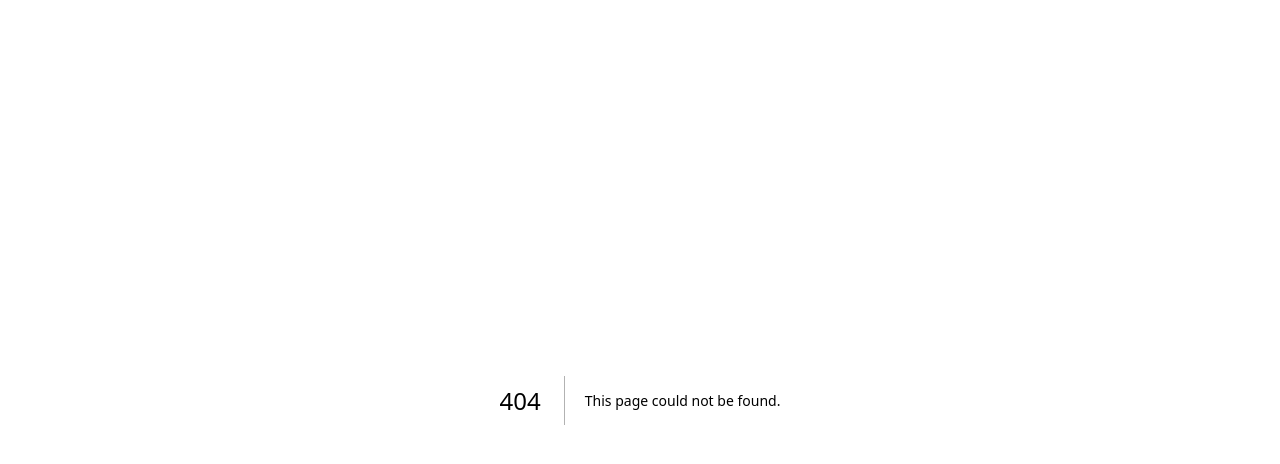
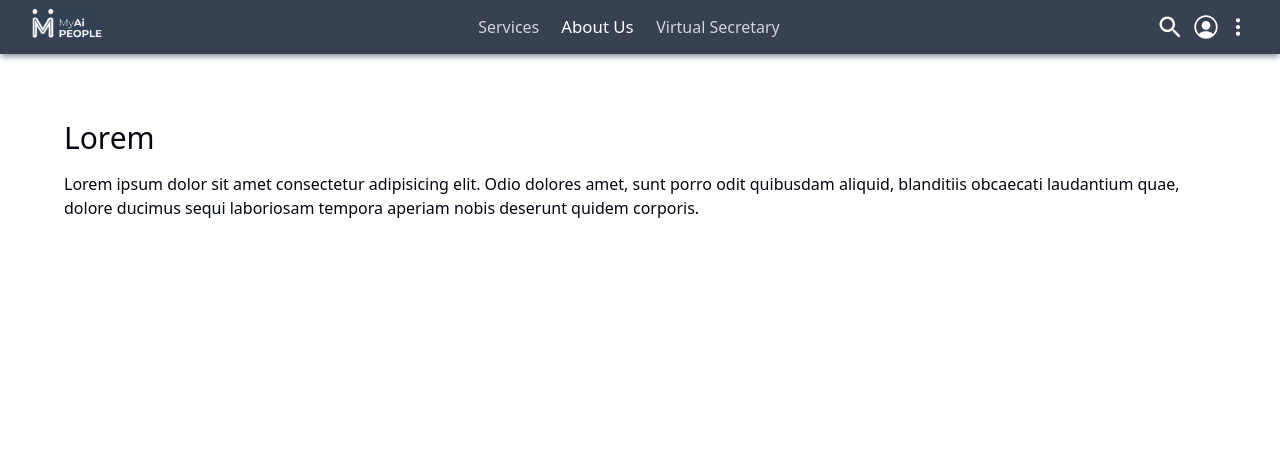
Before and after one commit to Risbel/email-manager-app, a Next.js app: page /about_us in a window 1280 px wide. Before the commit this address had no page. Shown: the top 464 px of the page. Built offline with nearby package versions, Linux system fonts and the light colour scheme.

Commit message:
feat: Add navigation for movile view

```diff
--- a/src/components/navigation/Navbar.tsx
+++ b/src/components/navigation/Navbar.tsx
@@ -3,6 +3,7 @@ import Image from "next/image";
 import Link from "next/link";
 import { useRouter } from "next/router";
 import React from "react";
+import Sidebar from "./Sidebar";
 
 const Navbar = () => {
   const { pathname } = useRouter();
@@ -17,22 +18,20 @@ const Navbar = () => {
     },
     {
       name: "About Us",
-      href: "/about-us",
-      current: isCurrentPath("/about-us"),
+      href: "/about_us",
+      current: isCurrentPath("/about_us"),
     },
     {
       name: "Virtual Secretary",
-      href: "/virtual-secretary",
-      current: isCurrentPath("/virtual-secretary"),
+      href: "/virtual_secretary",
+      current: isCurrentPath("/virtual_secretary"),
     },
   ];
 
   return (
     <div className="flex fixed z-50 w-full justify-between items-center px-2 md:px-8 py-3 bg-gray-700 shadow-gray-400 shadow-md">
       <div className="flex gap-4 md:gap-8 items-center">
-        <button>
-          <Image src={"/menu-svgrepo-com.svg"} width={28} height={28} alt="menu icon" />
-        </button>
+        <Sidebar items={navigation} />
 
         <Link href={"/"} className="flex -translate-y-1 hover:scale-105">
           <Image src={"/logo-em.png"} width={70} height={35} alt="logo-em" priority />
@@ -43,7 +42,7 @@ const Navbar = () => {
           <Link
             key={navItem.name}
             className={cn(
-              "rext-center text-gray-300 font-thin px-2",
+              "text-center text-gray-300 font-thin px-2",
               navItem.current && "scale-105 text-white font-normal"
             )}
             href={`${navItem.href}`}
@@ -68,3 +67,9 @@ const Navbar = () => {
 };
 
 export default Navbar;
+
+export interface INavigation {
+  name: string;
+  href: string;
+  current: boolean;
+}
--- /dev/null
+++ b/src/components/navigation/Sidebar.tsx
@@ -0,0 +1,50 @@
+import { cn } from "@/lib/shadcn-utils";
+import Image from "next/image";
+import Link from "next/link";
+import { useState } from "react";
+import { INavigation } from "./Navbar";
+
+const Sidebar = ({ items }: { items: INavigation[] }) => {
+  const [isActive, setIsActive] = useState(false);
+
+  return (
+    <section className="md:hidden">
+      <button onClick={() => setIsActive((prev) => !prev)}>
+        <Image
+          className={cn(isActive && "rotate-180 transition-transform duration-300")}
+          src={"/menu-svgrepo-com.svg"}
+          width={28}
+          height={28}
+          alt="menu icon"
+        />
+      </button>
+
+      <>
+        <div
+          className={cn(" fixed top-16 z-40 bg-slate-800 rounded-3xl h-1/2 w-2/4 shadow-2xl", !isActive && "hidden")}
+        >
+          <div className="relative flex justify-center border-b-[0.2px] py-2">
+            <button className="absolute left-3 top-3" onClick={() => setIsActive((prev) => !prev)}>
+              ✖️
+            </button>
+            <h2 className="text-white text-center text-xl">Navigation</h2>
+          </div>
+
+          <div className="flex flex-col gap-4 p-6 items-start">
+            {items.map((item) => (
+              <Link
+                key={item.name}
+                className={cn("text-center text-gray-300 font-thin", item.current && "text-white font-semibold")}
+                href={item.href}
+              >
+                <p>{item.name}</p>
+              </Link>
+            ))}
+          </div>
+        </div>
+      </>
+    </section>
+  );
+};
+
+export default Sidebar;
--- a/src/pages/about-us/index.tsx
+++ b/src/pages/about_us/index.tsx
@@ -1,5 +1,4 @@
 import HomeLayout from "@/components/layouts/HomeLayout";
-import React from "react";
 
 const AboutUs = () => {
   return (
--- a/src/pages/services/index.tsx
+++ b/src/pages/services/index.tsx
@@ -1,5 +1,4 @@
 import HomeLayout from "@/components/layouts/HomeLayout";
-import React from "react";
 
 const Services = () => {
   return (
--- a/src/pages/virtual-secretary.tsx/index.tsx
+++ b/src/pages/virtual_secretary/index.tsx
@@ -1,5 +1,4 @@
 import HomeLayout from "@/components/layouts/HomeLayout";
-import React from "react";
 
 const VirtualSecretary = () => {
   return (
--- a/tsconfig.json
+++ b/tsconfig.json
@@ -17,6 +17,6 @@
       "@/*": ["./src/*"]
     }
   },
-  "include": ["next-env.d.ts", "**/*.ts", "**/*.tsx"],
+  "include": ["next-env.d.ts", "**/*.ts", "**/*.tsx", "src/pages/virtual_secretary"],
   "exclude": ["node_modules"]
 }
```
